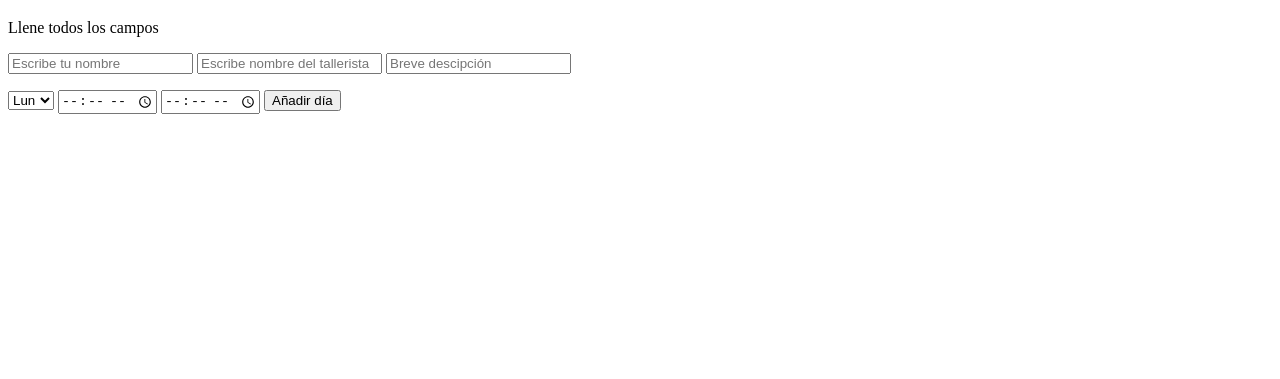
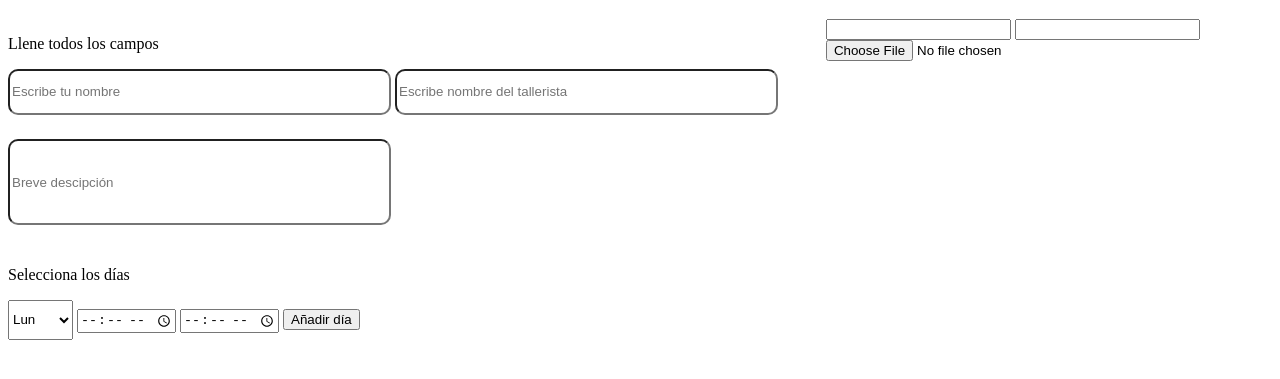
Before and after one commit to Eerie14/Myfirstrepo, a plain HTML site: page formulario.html in a window 1280 px wide. Shown: the part 61-440 px from the top of the page. Drawn offline with Linux system fonts and the light colour scheme.

Commit message:
continuación de estilo

```diff
--- a/formulario.css
+++ b/formulario.css
@@ -0,0 +1,34 @@
+#talleres-container{
+}
+#taller-form{
+}
+#datos-container{
+    display: flex;
+    flex-direction: row;
+}
+#Nombre-taller{
+    width: 375px;
+    height: 40px;
+    border-radius: 10px;
+    margin-bottom: 3%;
+}
+#Nombre-tallerista{
+    width: 375px;
+    height: 40px;
+    border-radius: 10px;
+    margin-bottom: 3%;
+}
+#Descripcion-taller{
+    width: 375px;
+    height: 80px;
+    border-radius: 10px;
+    margin-bottom: 3%;
+}
+#dias{
+    width: 65px;
+    height: 40px;
+    margin-bottom: 3%;
+}
+#form-colum-left{
+
+}
--- a/formulario.html
+++ b/formulario.html
@@ -8,14 +8,15 @@
 </head>
 <body>
     <div id="talleres-container">
-        <form id="taller form"></form>
+        <form id="taller-form">
             <h1>CREA TU TALLER</h1>
             <div id="datos-container">
                 <div id="form-colum-left">
                     <p>Llene todos los campos</p>
                     <input id="Nombre-taller" type="text" placeholder="Escribe tu nombre">
                     <input id="Nombre-tallerista" type="text" placeholder="Escribe nombre del tallerista">
-                <input id="Descipcion-taller" type="text" placeholder="Breve descipción">
+                    <input id="Descripcion-taller" type="text" placeholder="Breve descipción">
+                    <p>Selecciona los días</p>
                     <div id="date-time">
                         <div id="text-date-time">
                             <p></p>
@@ -38,7 +39,13 @@
                         </div>
                     </div>
                 </div>
+                <div id="form-colum-right">
+                    <input type="email">
+                    <input type="number">
+                    <input type="file" accept=".jpg .png .pdf">
                 </div>
+            </div>
+        </form>
     </div>
 </body>
 </html>
```
Lines whose indentation alone changed are shown as unchanged.
